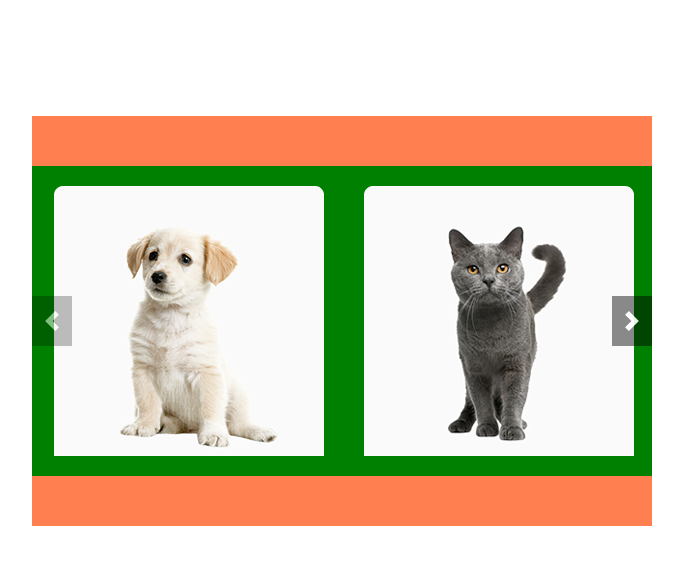
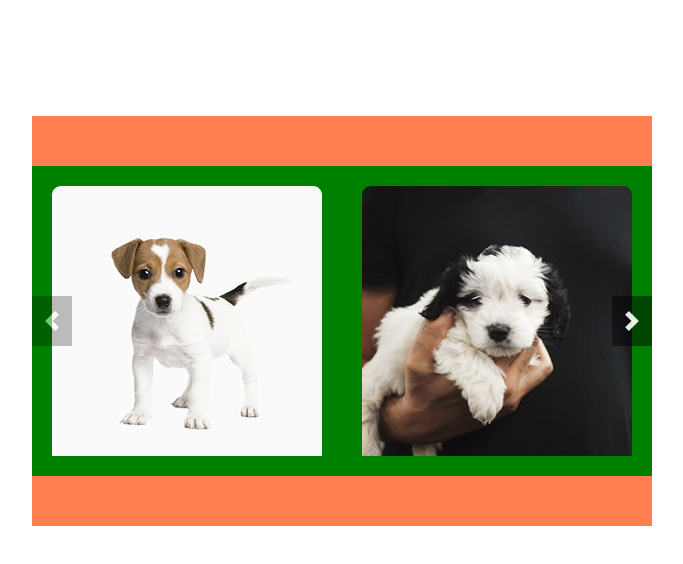
Before and after one commit to Crossroads30/Training-practice1, a website: page index.html in a window 1280 px wide. Both pictures are taken after a click on the button 930 px from the left and 321 px from the top of the page. Shown: the whole page, without its empty margins (298-981 px from the left). Drawn offline with Linux system fonts and the light colour scheme.

Commit message:
feat: add endless slider

```diff
--- a/index.html
+++ b/index.html
@@ -34,6 +34,16 @@
                   <img class="art" src="assets/images/our-friends/pets-katrine.png" alt="">
                </div>
             </div>
+            <div class="slider-item">
+               <div class="slider-item-content">
+                  <img class="art" src="assets/images/our-friends/pets-scarlet.png" alt="">
+               </div>
+            </div>
+            <div class="slider-item">
+               <div class="slider-item-content">
+                  <img class="art" src="assets/images/our-friends/pets-sophia.png" alt="">
+               </div>
+            </div>
          </div>
          <a id="prevBtn" class="slider-control slider-control-left" href="#" role="button"></a>
          <a id="nextBtn" class="slider-control slider-control-right slider-control-show" href="#" role="button"></a>
--- a/index.js
+++ b/index.js
@@ -1,7 +1,7 @@
 let sliderWrapper = document.querySelector(".slider-wrapper");
 let sliderElements = document.querySelectorAll(".slider-item");
 
-const sliderItemWidth = sliderElements[0].clientWidth;
+const sliderItemWidth = sliderElements[0].clientWidth * 2;
 let counter = 1;
 
 let translation = 0;
@@ -24,6 +24,10 @@ const nextSlide = function () {
          return;
       }
       draw(timePassed);
+      if (counter > 1){
+         translation = 0;
+      }
+
    }, 0);
 
    function draw(timePassed) {
@@ -48,8 +52,10 @@ const prevSlide = function () {
          translation = sliderItemWidth * (counter - 2);
          counter--;
          return;
+      } else {
+         draw(timePassed);
       }
-      draw(timePassed);
+
    }, 0);
 
    function draw(timePassed) {
--- a/sass/layout/_slider.scss
+++ b/sass/layout/_slider.scss
@@ -26,7 +26,7 @@ body {
 }
 
 .slider-item {
-   // max-width: 100%;
+   // width: 100%;
    position: relative;
    align-self: center;
    padding: 20px;
@@ -34,6 +34,7 @@ body {
 }
 
 .slider-item-content {
+   display:block;
    align-self: center;
 }
 
```
Also changed, not shown: sass/main.css, 1 other file.
